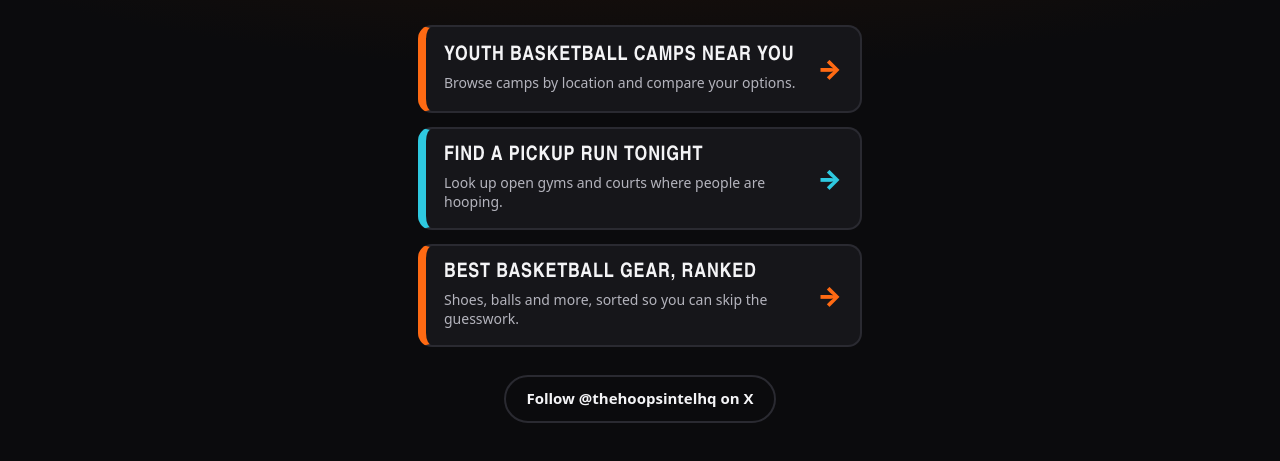
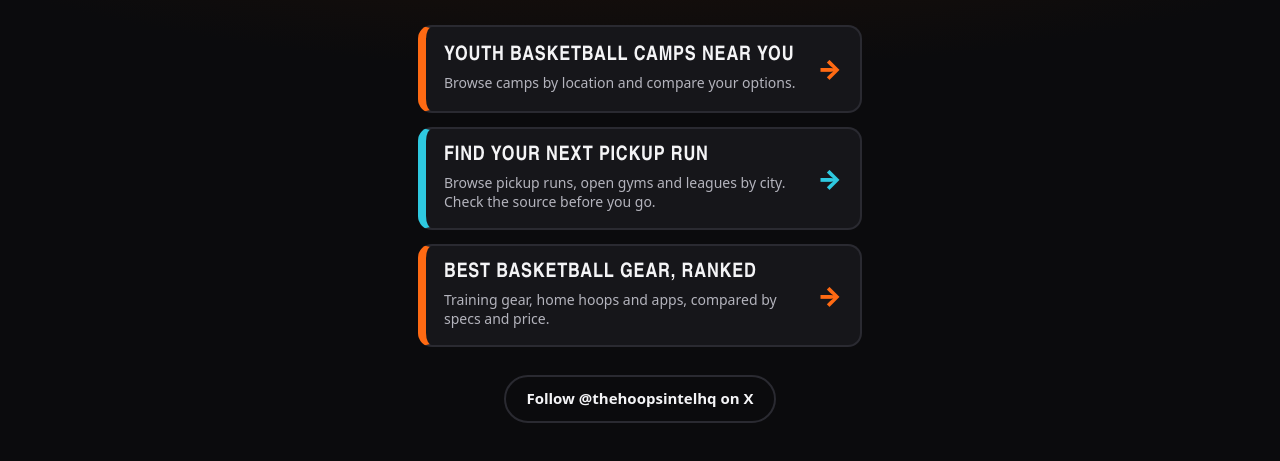
Before and after one commit to growyours/hoopintelhq, a plain HTML site: page index.html in a window 1280 px wide. Shown: the part 217-678 px from the top of the page. Drawn offline with Linux system fonts and the light colour scheme.

Commit message:
Fix gear/pickup copy, add Permissions-Policy header, extend checks
Co-Authored-By: Claude Sonnet 5.5 <noreply@anthropic.com>

```diff
--- a/index.html
+++ b/index.html
@@ -4,7 +4,7 @@
 <meta charset="utf-8">
 <meta name="viewport" content="width=device-width,initial-scale=1">
 <title>Hoop Intel HQ — NBA, Knicks, HS, Euro &amp; streetball</title>
-<meta name="description" content="Hoop Intel HQ (@thehoopsintelhq): youth basketball camps near you, pickup runs tonight, and ranked basketball gear. NBA, Knicks, HS, Euro &amp; streetball.">
+<meta name="description" content="Hoop Intel HQ (@thehoopsintelhq): youth basketball camps near you, pickup runs by city, and ranked basketball gear. NBA, Knicks, HS, Euro &amp; streetball.">
 <link rel="canonical" href="https://hoopintelhq.vercel.app/">
 <meta name="theme-color" content="#0b0b0d">
 <meta property="og:type" content="website">
@@ -50,11 +50,11 @@
       <span class="go" aria-hidden="true">&rarr;</span>
     </a>
     <a class="card alt" href="https://pickuprunfinder.com/?utm_source=x&amp;utm_medium=bio&amp;utm_campaign=hoopintelhq">
-      <span class="txt"><strong>Find a pickup run tonight</strong><span>Look up open gyms and courts where people are hooping.</span></span>
+      <span class="txt"><strong>Find your next pickup run</strong><span>Browse pickup runs, open gyms and leagues by city. Check the source before you go.</span></span>
       <span class="go" aria-hidden="true">&rarr;</span>
     </a>
     <a class="card" href="https://hoopsgearrankings.com/?utm_source=x&amp;utm_medium=bio&amp;utm_campaign=hoopintelhq">
-      <span class="txt"><strong>Best basketball gear, ranked</strong><span>Shoes, balls and more, sorted so you can skip the guesswork.</span></span>
+      <span class="txt"><strong>Best basketball gear, ranked</strong><span>Training gear, home hoops and apps, compared by specs and price.</span></span>
       <span class="go" aria-hidden="true">&rarr;</span>
     </a>
   </nav>
```
Also changed, not shown: tests/check.mjs (+16 -0 lines), vercel.json.
